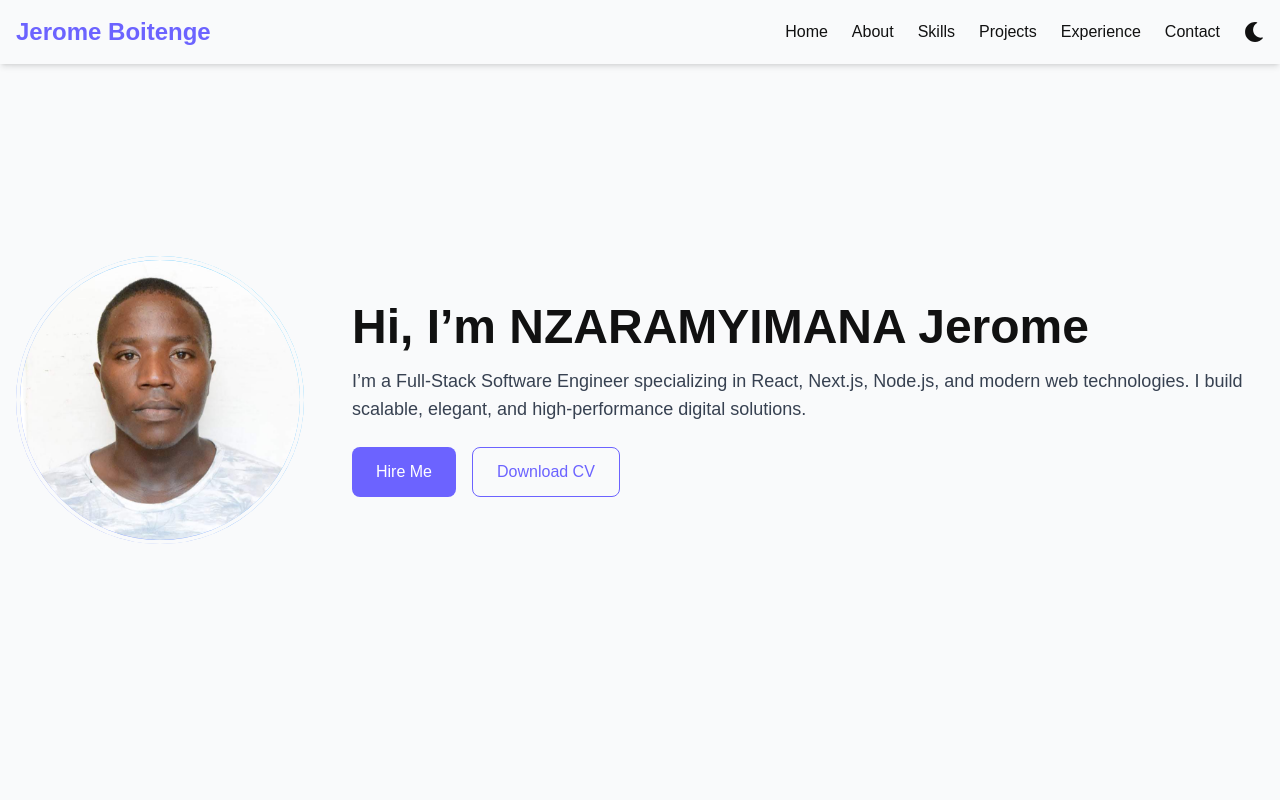
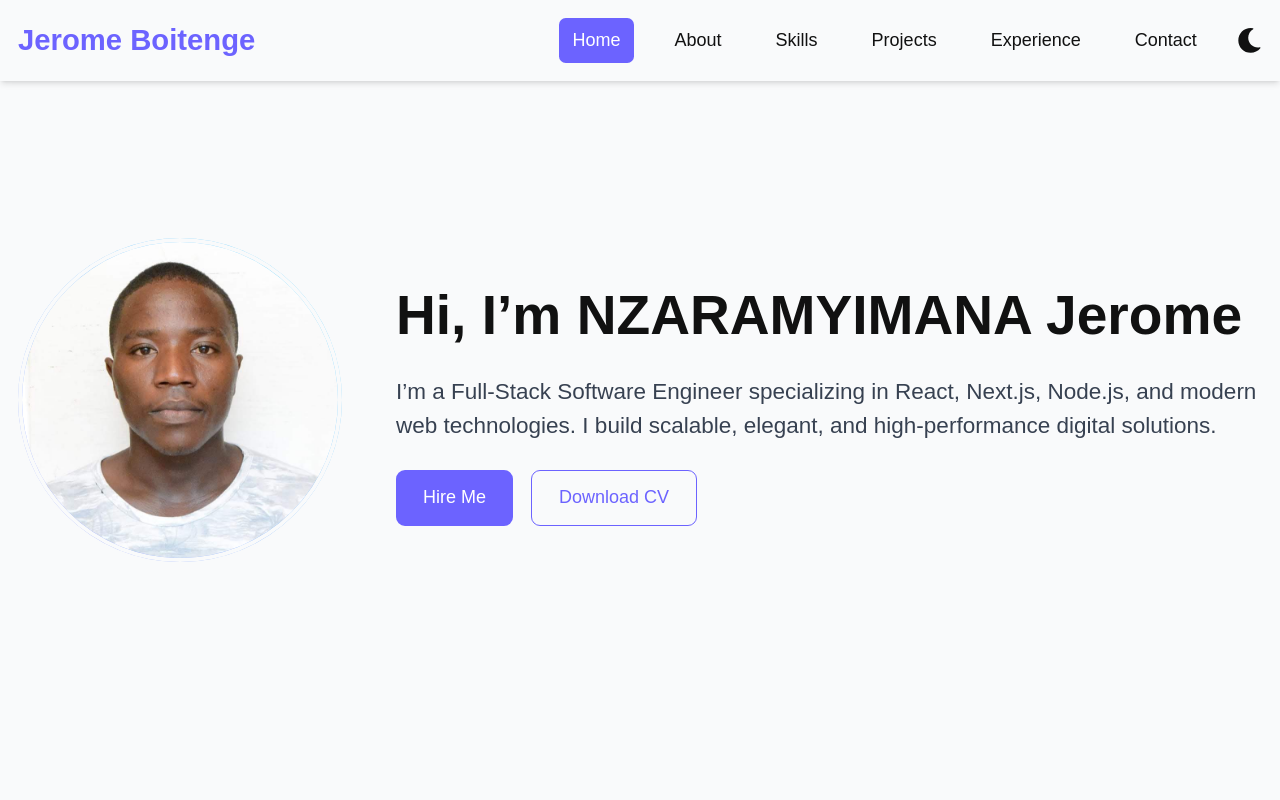
Before and after one commit to jeromeboitenge/Boitenge, a Next.js app: page / in a window 1280 px wide. Shown: the top 800 px of the page. Built offline with nearby package versions, Linux system fonts and the light colour scheme.

Commit message:
increasing font size for all components

```diff
--- a/app/components/Navbar.tsx
+++ b/app/components/Navbar.tsx
@@ -1,95 +1,115 @@
 'use client';
+
 import Link from 'next/link';
-import { useState } from 'react';
+import { useEffect, useState } from 'react';
 import { FaMoon, FaSun } from 'react-icons/fa';
 import { useTheme } from 'next-themes';
 import { motion } from 'framer-motion';
 
 const links = [
-  { name: 'Home', href: '/' },
-  { name: 'About', href: '/about' },
-  { name: 'Skills', href: '/skills' },
-  { name: 'Projects', href: '/projects' },
-  { name: 'Experience', href: '/experience' },
-  { name: 'Contact', href: '/contact' },
+  { name: 'Home', href: '#home' },
+  { name: 'About', href: '#about' },
+  { name: 'Skills', href: '#skills' },
+  { name: 'Projects', href: '#projects' },
+  { name: 'Experience', href: '#experience' },
+  { name: 'Contact', href: '#contact' },
 ];
 
 export default function Navbar() {
   const { theme, setTheme } = useTheme();
   const [isOpen, setIsOpen] = useState(false);
+  const [activeSection, setActiveSection] = useState('Home');
+
+  // SCROLL SPY LOGIC
+  useEffect(() => {
+    const sections = document.querySelectorAll('section[id]');
+
+    const observer = new IntersectionObserver(
+      (entries) => {
+        entries.forEach((entry) => {
+          if (entry.isIntersecting) {
+            setActiveSection(entry.target.id);
+          }
+        });
+      },
+      { threshold: 0.6 }
+    );
+
+    sections.forEach((sec) => observer.observe(sec));
+
+    return () => observer.disconnect();
+  }, []);
 
   return (
     <motion.nav
       initial={{ y: -50, opacity: 0 }}
       animate={{ y: 0, opacity: 1 }}
-      className="fixed w-full z-50 bg-lightBg dark:bg-darkText shadow-md"
+      className="fixed w-full z-50 bg-lightBg dark:bg-darkBg shadow-md"
     >
       <div className="max-w-7xl mx-auto flex justify-between items-center p-4">
-        <Link
-          href="/"
-          className="text-2xl font-bold text-primary dark:text-accent transition"
-        >
+        <Link href="/" className="text-2xl font-bold text-primary">
           Jerome Boitenge
         </Link>
 
         {/* Desktop Menu */}
         <div className="hidden md:flex space-x-6 items-center">
           {links.map((link) => (
-            <Link
+            <a
               key={link.name}
               href={link.href}
-              className="text-darkText dark:text-lightBg hover:text-primary dark:hover:text-accent transition"
+              className={`px-3 py-2 rounded-md transition
+                ${activeSection.toLowerCase() === link.name.toLowerCase()
+                  ? 'bg-primary text-white'
+                  : 'hover:text-primary'
+                }
+              `}
             >
               {link.name}
-            </Link>
+            </a>
           ))}
 
-          {/* Dark Mode Toggle */}
+          {/* Dark Mode Button */}
           <button
             onClick={() => setTheme(theme === 'dark' ? 'light' : 'dark')}
-            className="ml-4 text-xl text-darkText dark:text-lightBg transition"
+            className="ml-4 text-xl"
           >
             {theme === 'dark' ? <FaSun /> : <FaMoon />}
           </button>
         </div>
 
-        {/* Mobile menu */}
+        {/* Mobile Menu Button */}
         <div className="md:hidden">
-          <button
-            onClick={() => setIsOpen(!isOpen)}
-            className="text-darkText dark:text-lightBg text-lg"
-          >
-            Menu
-          </button>
+          <button onClick={() => setIsOpen(!isOpen)}>Menu</button>
+        </div>
 
+        {/* Mobile Dropdown */}
         {isOpen && (
-            <div className="absolute right-4 mt-3 bg-lightBg dark:bg-darkText p-4 rounded-lg shadow-lg flex flex-col space-y-4">
+          <div className="absolute right-4 top-16 bg-lightBg dark:bg-darkBg p-4 rounded shadow-lg flex flex-col space-y-2 md:hidden">
             {links.map((link) => (
-                <Link
+              <a
                 key={link.name}
                 href={link.href}
-                  className="text-darkText dark:text-lightBg hover:text-primary dark:hover:text-accent transition"
                 onClick={() => setIsOpen(false)}
+                className={`px-3 py-2 rounded-md transition
+                  ${activeSection.toLowerCase() === link.name.toLowerCase()
+                    ? 'bg-primary text-white'
+                    : ''
+                  }
+                `}
               >
                 {link.name}
-                </Link>
+              </a>
             ))}
 
-              {/* Dark Mode Toggle in Mobile */}
             <button
-                onClick={() => {
-                  setTheme(theme === 'dark' ? 'light' : 'dark');
-                  setIsOpen(false);
-                }}
-                className="flex items-center space-x-2 text-darkText dark:text-lightBg"
+              onClick={() => setTheme(theme === 'dark' ? 'light' : 'dark')}
+              className="text-xl mt-2"
             >
               {theme === 'dark' ? <FaSun /> : <FaMoon />}
-                <span>Toggle Theme</span>
             </button>
           </div>
         )}
       </div>
-      </div>
     </motion.nav>
   );
 }
--- a/app/globals.css
+++ b/app/globals.css
@@ -6,6 +6,9 @@
 html.dark {
   color-scheme: dark;
 }
+html {
+  font-size: 18px; /* Default is 16px; increasing by ~2px */
+}
 
 body {
   @apply font-poppins bg-lightBg text-darkText;
--- a/tailwind.config.js
+++ b/tailwind.config.js
@@ -17,6 +17,18 @@ module.exports = {
         poppins: ['Poppins', 'sans-serif'],
         inter: ['Inter', 'sans-serif'],
       },
+      fontSize: {
+        xs: '0.8125rem',    // 13px
+        sm: '0.9375rem',    // 15px
+        base: '1.125rem',   // 18px
+        lg: '1.25rem',      // 20px
+        xl: '1.375rem',     // 22px
+        '2xl': '1.625rem',  // 26px
+        '3xl': '1.9375rem', // 31px
+        '4xl': '2.3125rem', // 37px
+        '5xl': '3.0625rem', // 49px
+        '6xl': '3.8125rem', // 61px
+      },
     },
   },
   plugins: [],
```
Lines whose indentation alone changed are shown as unchanged.
